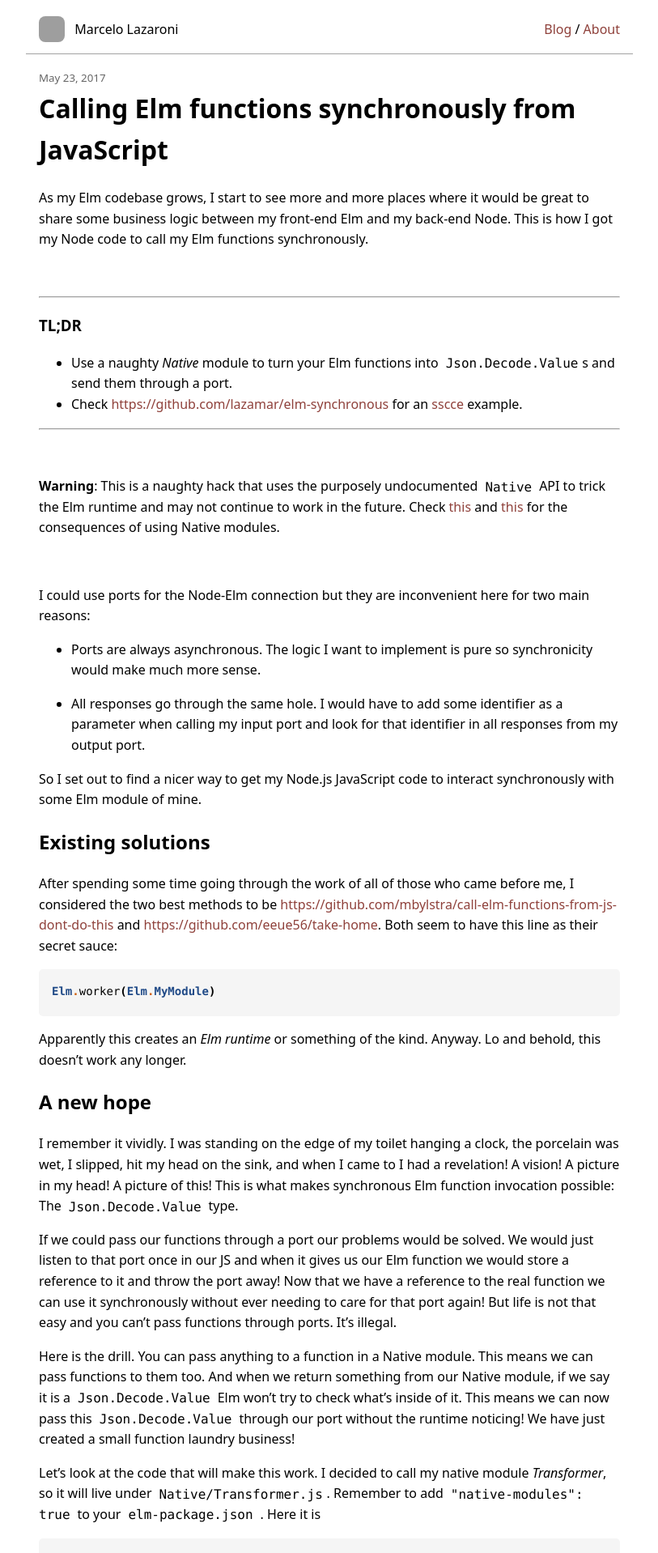
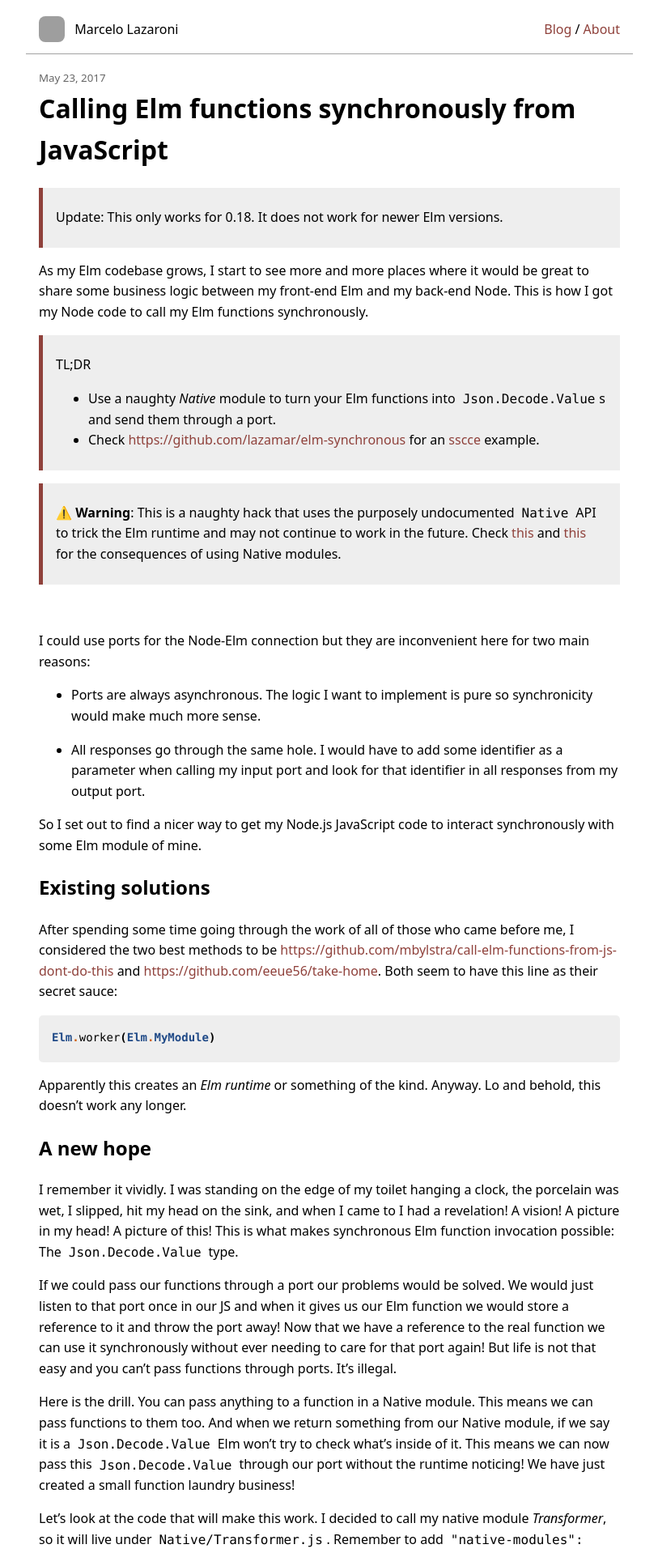
Before and after one commit to lazamar/lazamar.github.io, a Jekyll site: the page built from _posts/2017-05-23-calling-elm-functions-synchronously.md, in a window 1280 px wide. Shown: the top 1918 px of the page at 81% size, without its empty margins (233-1046 px from the left). Built offline with Jekyll 4.4.1, drawn with Linux system fonts in a browser that asks for light colours; comment, search, counter and statistics services are not loaded; grey boxes are pictures that could not be loaded.

Commit message:
Style blockquote

```diff
--- a/_posts/2017-05-23-calling-elm-functions-synchronously.md
+++ b/_posts/2017-05-23-calling-elm-functions-synchronously.md
@@ -3,24 +3,15 @@ layout: post
 title: Calling Elm functions synchronously from JavaScript
 ---
 
+> Update: This only works for 0.18. It does not work for newer Elm versions.
+
 As my Elm codebase grows, I start to see more and more places where it would be great to share some business logic between my front-end Elm and my back-end Node. This is how I got my Node code to call my Elm functions synchronously.
 
+> TL;DR
+> - Use a naughty *Native* module to turn your Elm functions into `Json.Decode.Value`s and send them through a port.
+> - Check [https://github.com/lazamar/elm-synchronous](https://github.com/lazamar/elm-synchronous) for an [sscce](http://sscce.org/) example.
 
-&nbsp;
-
----
-### TL;DR
-
-- Use a naughty *Native* module to turn your Elm functions into `Json.Decode.Value`s and send them through a port.
-- Check [https://github.com/lazamar/elm-synchronous](https://github.com/lazamar/elm-synchronous) for an [sscce](http://sscce.org/) example.
-
----
-
-
-&nbsp;
-
-
-**Warning**: This is a naughty hack that uses the purposely undocumented `Native` API to trick the Elm runtime and may not continue to work in the future.  Check [this](https://github.com/eeue56/take-home/wiki/Writing-your-first-impure-Elm-Native-module) and [this](https://github.com/eeue56/take-home/wiki/Writing-Native#should-i-be-writing-native) for the consequences of using Native modules.
+> ⚠️ **Warning**: This is a naughty hack that uses the purposely undocumented `Native` API to trick the Elm runtime and may not continue to work in the future.  Check [this](https://github.com/eeue56/take-home/wiki/Writing-your-first-impure-Elm-Native-module) and [this](https://github.com/eeue56/take-home/wiki/Writing-Native#should-i-be-writing-native) for the consequences of using Native modules.
 
 
 &nbsp;
--- a/_sass/_highlights.scss
+++ b/_sass/_highlights.scss
@@ -96,7 +96,7 @@ a code.highlighter-rouge {
 
 // Code blocks
 div.highlighter-rouge {
-    background-color: whitesmoke;
+    background-color: #eee;
     margin: 0;
     padding: 0 1em;
     border-radius: 5px;
--- a/style.scss
+++ b/style.scss
@@ -1,5 +1,12 @@
 ---
 ---
+
+// Variables
+
+// When changing this color it is worth checking
+// the contrast ration in Chrome's web inspector
+// to get a good match.
+$link-colour: #8f413b; // #00645b; // #005aa2; //
 
 * {
     box-sizing: border-box;
@@ -38,10 +45,15 @@ img {
 
 a {
     text-decoration: none;
-    // When changing this color it is worth checking
-    // the contrast ration in Chrome's web inspector
-    // to get a good match.
-    color: #8f413b; // #00645b; //#005aa2;
+    color: $link-colour;
+}
+
+blockquote {
+    padding: 0.5em 1em;
+    background: #eee;
+    border-left: 5px solid $link-colour;
+    margin-left: 0;
+    margin-right: 0;
 }
 
 .muted {
```
Also changed, not shown: _posts/2019-03-23-recursion-patterns.md (+4 -13 lines).
